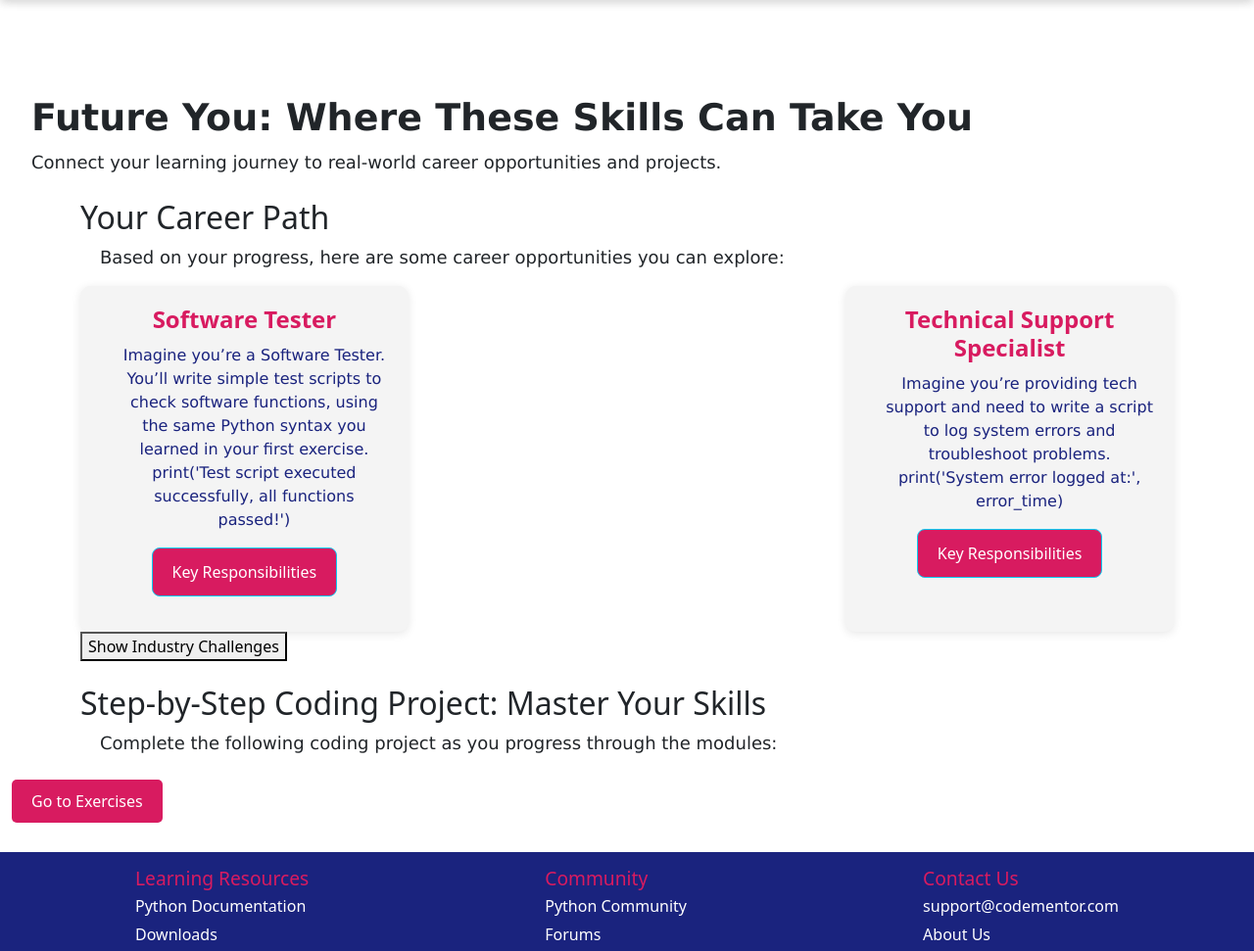
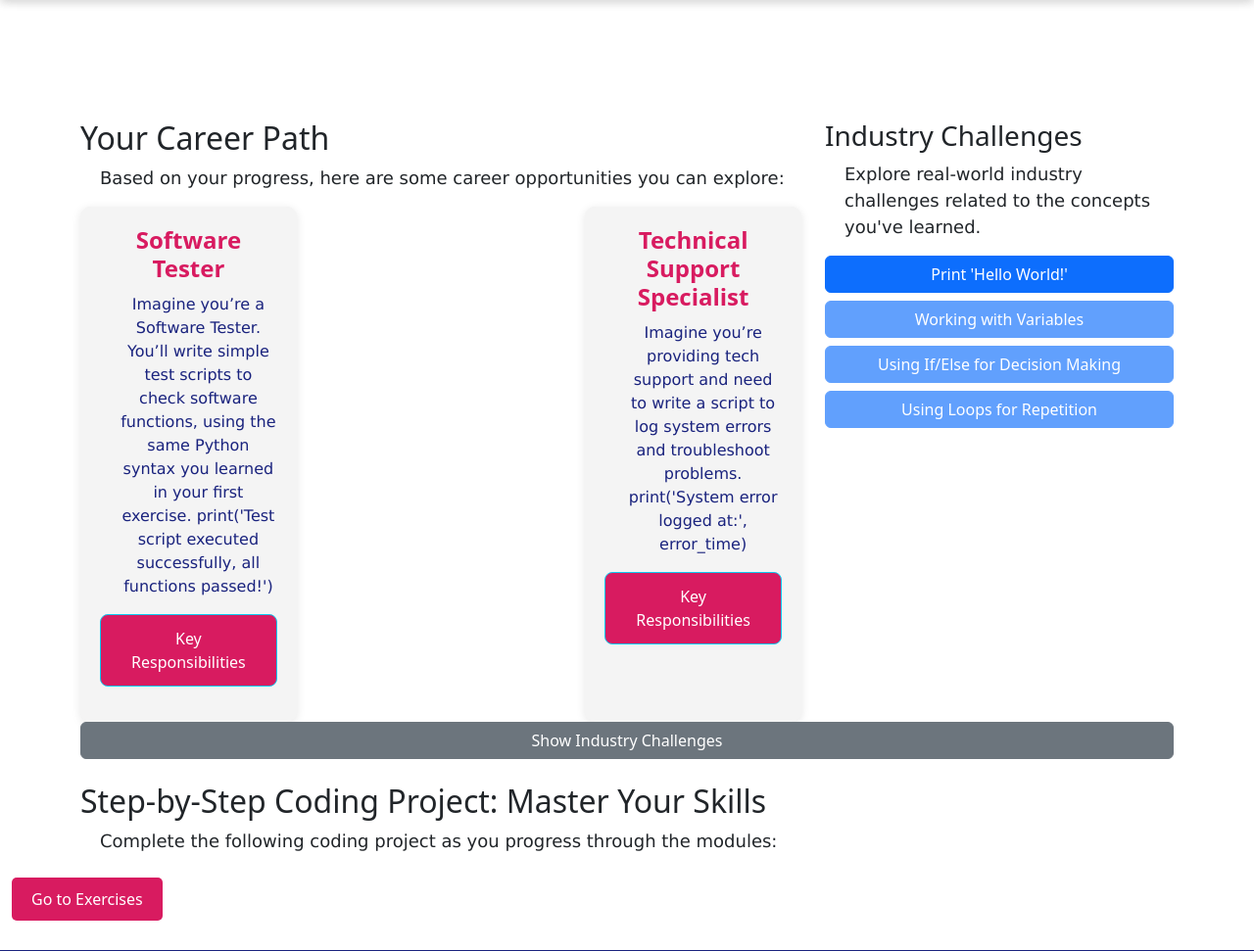
Before and after one commit to OMTPC/code-tutor, a Flask app: page /future_you in a window 1280 px wide. Shown: the part 102-1073 px from the top of the page at 98% size. Run offline with Flask 3, Linux system fonts and the light colour scheme; a user stored in the database is signed in.

Commit message:
iframe V1.3

```diff
--- a/app.py
+++ b/app.py
@@ -526,8 +526,8 @@ def future_you():
     # Check if the second exercise is completed dynamically
     second_exercise_completed = check_if_second_exercise_completed(userid, current_module_id)
 
-    # Fetch the exercises for the current module
-    exercises = Exercise.query.filter_by(moduleid=current_module_id).all()
+    # Fetch **all exercises from all modules** instead of just the current module
+    exercises = Exercise.query.all()
 
     # Fetch completed exercises for the current module (from UserExerciseProgress)
     completed_exercises = UserExerciseProgress.query.filter_by(userid=userid).all()
@@ -545,6 +545,21 @@ def future_you():
             career_suggestions.extend(suggestions)  # Add the career suggestions for this exercise
             seen_exercise_ids.add(completed_exercise.exerciseid)  # Track this exercise as processed
 
+
+# Fetch completed exercises for the current module
+    completed_exercises = UserExerciseProgress.query.filter_by(userid=userid, status='completed').all()
+    completed_exercise_ids = {ex.exerciseid for ex in completed_exercises}
+
+    # Add **all exercises** to be displayed, with status for enabling/disabling buttons
+    exercises_with_status = []
+    for exercise in exercises:
+        exercises_with_status.append({
+            'exerciseid': exercise.exerciseid,
+            'title': exercise.title,
+            'is_completed': exercise.exerciseid in completed_exercise_ids  # Enable if completed
+        })
+
+
     if request.method == 'POST':
         if second_exercise_completed:
             # Redirect to the Dashboard if the second exercise is completed
@@ -555,7 +570,8 @@ def future_you():
 
     return render_template('future_you.html',
                            second_exercise_completed=second_exercise_completed,
-                           career_suggestions=career_suggestions)
+                           career_suggestions=career_suggestions,
+                           exercises_with_status=exercises_with_status)
 
 
 
--- a/templates/future_you.html
+++ b/templates/future_you.html
@@ -5,21 +5,14 @@
 {% block content %}
 
 <section class="future-you-section">
-    <div class="intro">
-        <h1>Future You: Where These Skills Can Take You</h1>
-        <p>Connect your learning journey to real-world career opportunities and projects.</p>
-    </div>
-
     <div class="container mt-4">
         <div class="row">
-            <h2 class="text-left">Your Career Path</h2>
-            <p class="text-left">Based on your progress, here are some career opportunities you can explore:</p>
-        </div>
-        <!-- Career Path Box -->
-        <div class="col-md-12 mb-4">
-            <div class="learning-box">
+            <div class="col-md-8">
+                <h2 class="text-left">Your Career Path</h2>
+                <p class="text-left">Based on your progress, here are some career opportunities you can explore:</p>
+
+                <!-- Career Path Box -->
                 <div class="career-path-boxes-container">
-                    <!-- Career Suggestions will be inserted dynamically here -->
                     {% if career_suggestions %}
                     <div class="career-paths-container">
                         {% for career in career_suggestions %}
@@ -41,14 +34,31 @@
                         <p>No career suggestions available for this module yet.</p>
                     {% endif %}
                 </div>
+            </div>
 
-                <button id="toggle-challenges-btn">Show Industry Challenges</button>
+            <!-- Industry Section - Right side -->
+            <div class="col-md-4">
+                <div class="industry-challenges">
+                    <h3>Industry Challenges</h3>
+                    <p>Explore real-world industry challenges related to the concepts you've learned.</p>
 
-                <!-- Iframe for Industry Challenges, initially hidden -->
-                <div id="industry-challenges-container" style="display: none;">
-                    <iframe src="{{ url_for('industry_challenges') }}" width="100%" height="500px" frameborder="0"></iframe>
+                    <div class="d-grid gap-2">  <!-- Bootstrap utility for stacking buttons -->
+                        {% for exercise in exercises_with_status %}
+                            <button class="btn btn-primary"
+                                    {% if not exercise.is_completed %}disabled{% endif %}>
+                                {{ exercise.title }}
+                            </button>
+                        {% endfor %}
+                    </div>
                 </div>
             </div>
+        </div>
+        <!-- Button for Industry Challenges -->
+        <button id="toggle-challenges-btn" class="btn btn-secondary mb-4 w-100">Show Industry Challenges</button>
+
+        <!-- Iframe for Industry Challenges, initially hidden -->
+        <div id="industry-challenges-container" style="display: none;">
+            <iframe src="{{ url_for('industry_challenges') }}" width="100%" height="500px" frameborder="0"></iframe>
         </div>
 
         <h2>Step-by-Step Coding Project: Master Your Skills</h2>
--- a/templates/industry_challenges.html
+++ b/templates/industry_challenges.html
@@ -5,6 +5,15 @@
     <meta name="viewport" content="width=device-width, initial-scale=1.0">
     <title>Industry Challenges</title>
     <link rel="stylesheet" href="{{ url_for('static', filename='styles.css') }}">
+
+    <link rel="stylesheet" href="https://cdnjs.cloudflare.com/ajax/libs/codemirror/5.65.12/theme/dracula.min.css">
+    <link rel="stylesheet" href="https://cdnjs.cloudflare.com/ajax/libs/codemirror/5.65.2/codemirror.min.css">
+    <script src="https://cdnjs.cloudflare.com/ajax/libs/codemirror/5.65.2/codemirror.min.js"></script>
+    <script src="https://cdnjs.cloudflare.com/ajax/libs/codemirror/5.65.2/mode/javascript/javascript.min.js"></script>
+    <script src="https://cdnjs.cloudflare.com/ajax/libs/codemirror/5.65.2/mode/python/python.min.js"></script>
+
+
+
 </head>
 <body>
     <h1>Industry Challenges</h1>
@@ -14,9 +23,46 @@
                 <h3>💡 Challenge: {{ challenge.challenge_text }}</h3>
                 <p><strong>Career Suggestion:</strong> {{ challenge.career_suggestion }}</p>
                 <pre><code>{{ challenge.example_solution }}</code></pre>
-                <p>📝 Try modifying the code to complete the task!</p>
+
             </div>
         {% endfor %}
     </div>
+    <textarea id="codeEditor"></textarea>
+
+    <p>📝 Try modifying the code to complete the task!</p>
+    <!-- Run Code Button -->
+    <button id="run-code" class="btn btn-primary mt-3">Run Code</button>
+
+    <!-- Solution Box (To Show the Result) -->
+    <div id="solution-box" style="display:none; border: 1px solid #ccc; padding: 10px; margin-top: 10px; background: #f8f9fa;">
+        <h3>💡 Execution Result:</h3>
+        <pre id="solution-output"></pre>
+    </div>
+    <script>
+        document.addEventListener("DOMContentLoaded", function() {
+
+            var editor = CodeMirror.fromTextArea(document.getElementById("codeEditor"), {
+                mode: "python",  // Change based on language
+                lineNumbers: true,
+                theme: "dracula", // Change theme if needed
+                indentUnit: 4,
+                tabSize: 4,
+                matchBrackets: true
+            });
+
+            // Set editor height
+            editor.setSize("50%", "200px"); // Adjust width and height
+
+            // Set default text after initialization
+            editor.setValue("# Write your solution here\nprint('Hello, World!')");
+
+            // Delay refresh slightly to allow proper rendering
+            setTimeout(() => editor.refresh(), 100);
+        });
+
+
+
+
+      </script>
 </body>
 </html>
```
Also changed, not shown: static/css/styles.css (line endings or trailing spaces).
